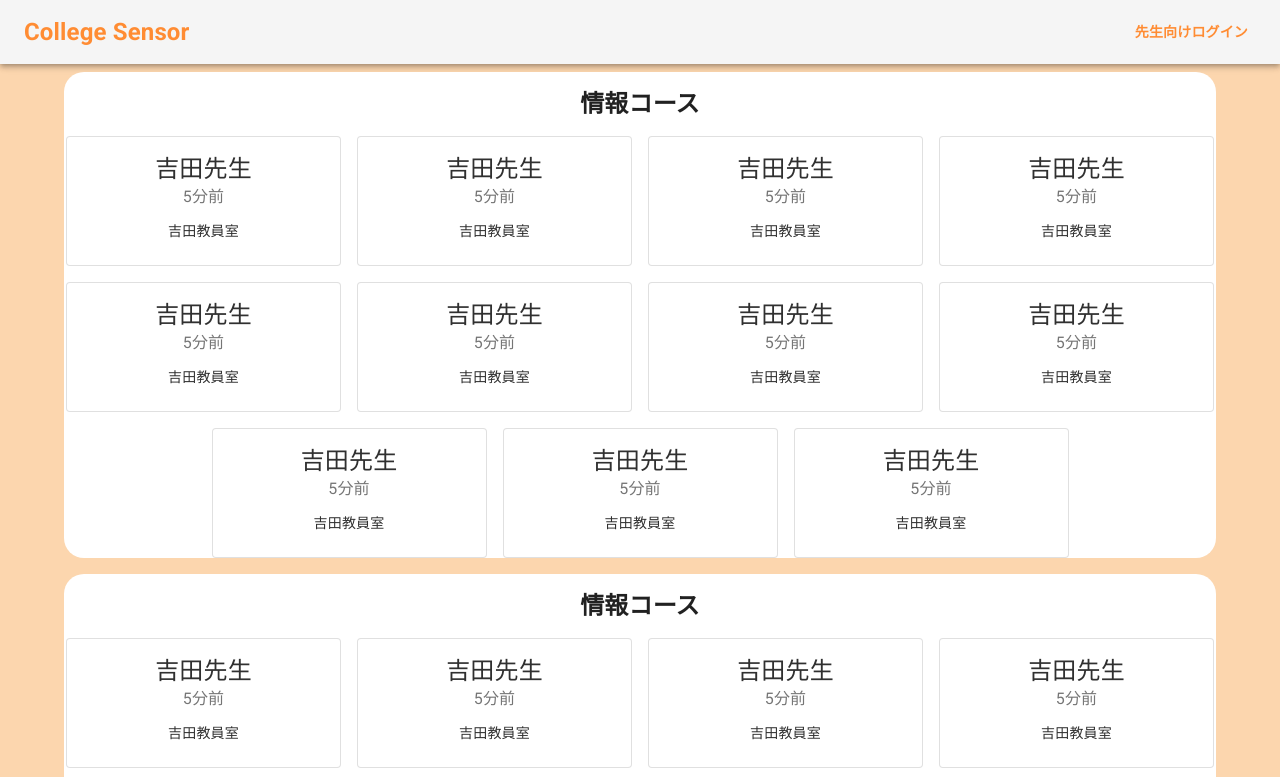
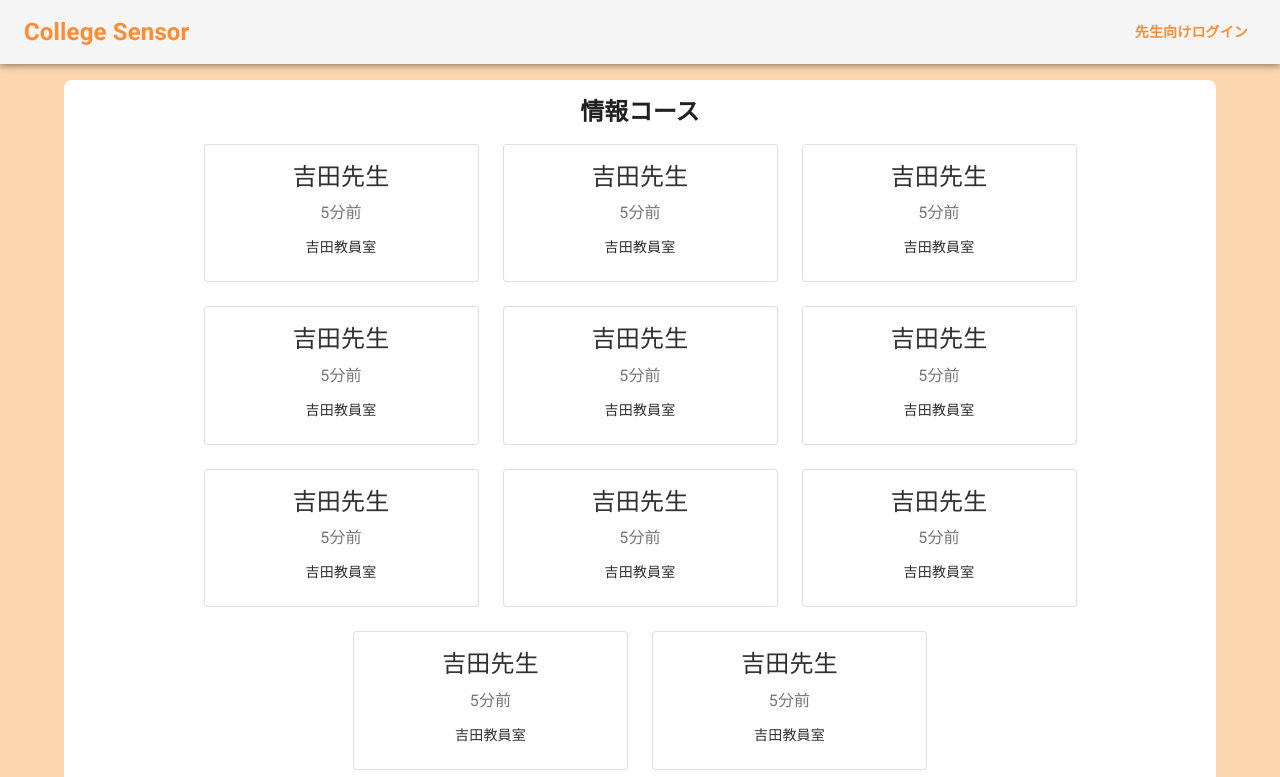
Before and after one commit to sensei-sensor/sensei-sensor-react, a React (Vite) app: page / in a window 1280 px wide. Shown: the top 777 px of the page. Built offline with nearby package versions, Linux system fonts and the light colour scheme.

Commit message:
Material UIを消した Cardをv5に対応

```diff
--- a/package.json
+++ b/package.json
@@ -28,9 +28,6 @@
   "dependencies": {
     "@emotion/react": "^11.4.1",
     "@emotion/styled": "^11.3.0",
-    "@material-ui/core": "^4.12.3",
-    "@material-ui/icons": "^4.11.2",
-    "@material-ui/system": "^4.12.1",
     "@mui/icons-material": "^5.0.1",
     "@mui/material": "^5.0.2",
     "@mui/styles": "^5.0.1",
--- a/src/App.jsx
+++ b/src/App.jsx
@@ -11,7 +11,7 @@ export default function App() {
     <BrowserRouter>
       <CssBaseline />
       <ThemeProvider theme={MaterialTheme}>
-        <Grid container spacing={3}>
+        <Grid container spacing={4}>
           <Grid item xs={12}>
             <HeaderBar />
           </Grid>
--- a/src/components/main/GroupContainer.jsx
+++ b/src/components/main/GroupContainer.jsx
@@ -6,7 +6,7 @@ export default function GroupContainer() {
   return (
     <Grid item>
       <Container>
-        <Box borderRadius={5} textAlign={"center"} bgcolor={"white"}>
+        <Box borderRadius={2} pb={2} textAlign={"center"} bgcolor={"white"}>
           <Grid container spacing={2}>
             <Grid item xs={12}>
               <Typography variant={"h5"}>
@@ -14,7 +14,7 @@ export default function GroupContainer() {
               </Typography>
             </Grid>
             <Grid item xs={12}>
-              <Grid container spacing={2} justifyContent={"center"}>
+              <Grid container spacing={3} justifyContent={"center"}>
                 <TeacherCard />
                 <TeacherCard />
                 <TeacherCard />
--- a/src/components/main/TeacherCard.jsx
+++ b/src/components/main/TeacherCard.jsx
@@ -1,38 +1,26 @@
-import { Card, CardContent, Grid, Typography } from "@mui/material";
-import { makeStyles } from "@mui/styles";
+import { Box, Card, CardContent, Grid, Typography } from "@mui/material";
 import React from "react";
 
-const useStyles = makeStyles({
-  card: {
-    minWidth: 275,
-    width: "fit-content",
-  },
-  userName: {
-    fontSize: 14,
-  },
-  discoveryTime: {
-    marginBottom: 12,
-  },
-});
+const card = (
+  <React.Fragment>
+    <CardContent>
+      <Typography variant={"h5"} gutterBottom>
+        吉田先生
+      </Typography>
+      <Typography sx={{ mb: 1.5 }} color="text.secondary">
+        5分前
+      </Typography>
+      <Typography variant="body2">吉田教員室</Typography>
+    </CardContent>
+  </React.Fragment>
+);
 
 export default function TeacherCard() {
-  const classes = useStyles();
-
   return (
     <Grid item>
-      <Card className={classes.card} variant="outlined">
-        <CardContent>
-          <Typography variant="h5" component="h2">
-            吉田先生
-          </Typography>
-          <Typography className={classes.discoveryTime} color="textSecondary">
-            5分前
-          </Typography>
-          <Typography variant="body2" component="p">
-            吉田教員室
-          </Typography>
-        </CardContent>
-      </Card>
+      <Box sx={{ minWidth: 275 }}>
+        <Card variant="outlined">{card}</Card>
+      </Box>
     </Grid>
   );
 }
--- a/src/pages/MainPage.jsx
+++ b/src/pages/MainPage.jsx
@@ -4,11 +4,9 @@ import GroupContainer from "../components/main/GroupContainer";
 
 export default function MainPage() {
   return (
-    <div>
-      <Grid container spacing={4} justifyContent={"center"}>
-        <GroupContainer />
-        <GroupContainer />
-      </Grid>
-    </div>
+    <Grid container spacing={4} justifyContent={"center"}>
+      <GroupContainer />
+      <GroupContainer />
+    </Grid>
   );
 }
```
